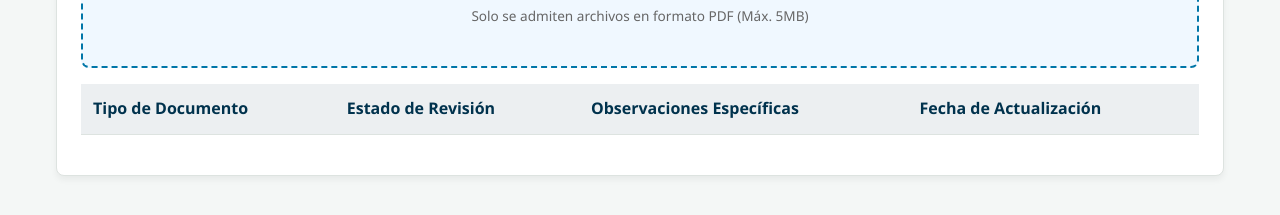
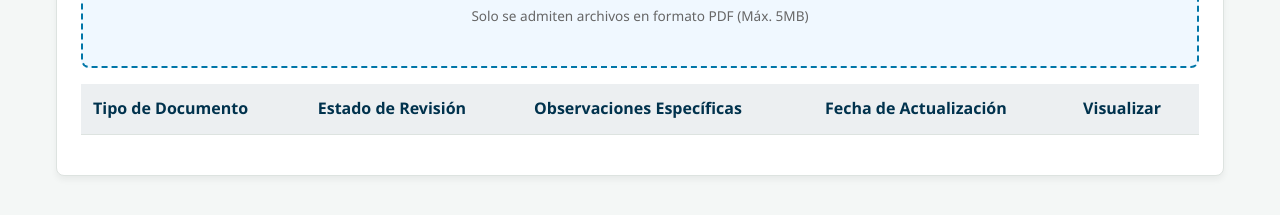
Before and after one commit to psicopaolazabala-pixel/Plataforma-sostenimiento, a website with bundled scripts: page src/views/dashboard-aprendiz.html in a window 1280 px wide. Shown: the part 751-966 px from the top of the page. Built offline with nearby package versions, Linux system fonts and the light colour scheme; no server answers.

Commit message:
Update dashboard-aprendiz.html

```diff
--- a/src/views/dashboard-aprendiz.html
+++ b/src/views/dashboard-aprendiz.html
@@ -86,6 +86,7 @@
                             <th>Estado de Revisión</th>
                             <th>Observaciones Específicas</th>
                             <th>Fecha de Actualización</th>
+                            <th>Visualizar</th>
                         </tr>
                     </thead>
                     <tbody></tbody>
```
